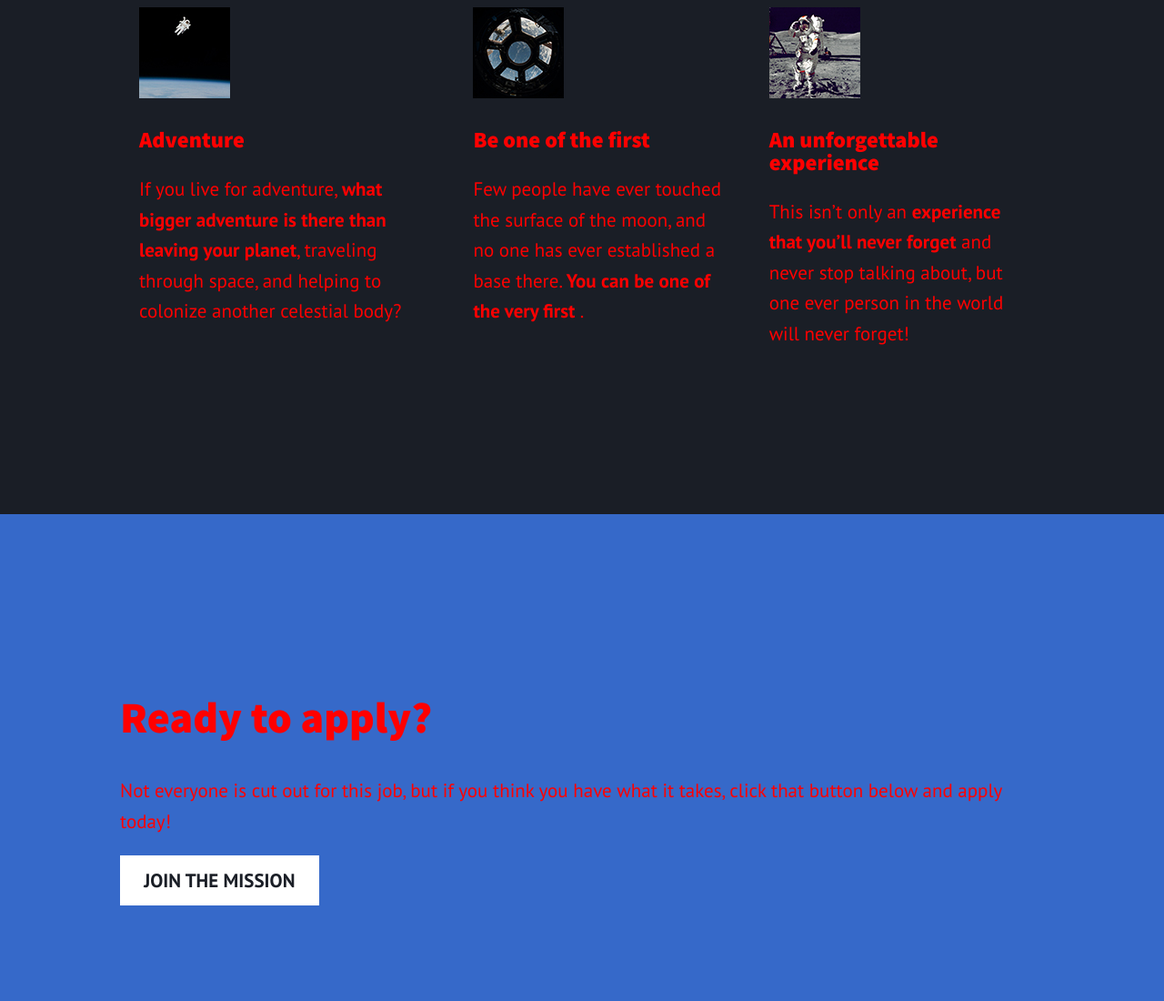
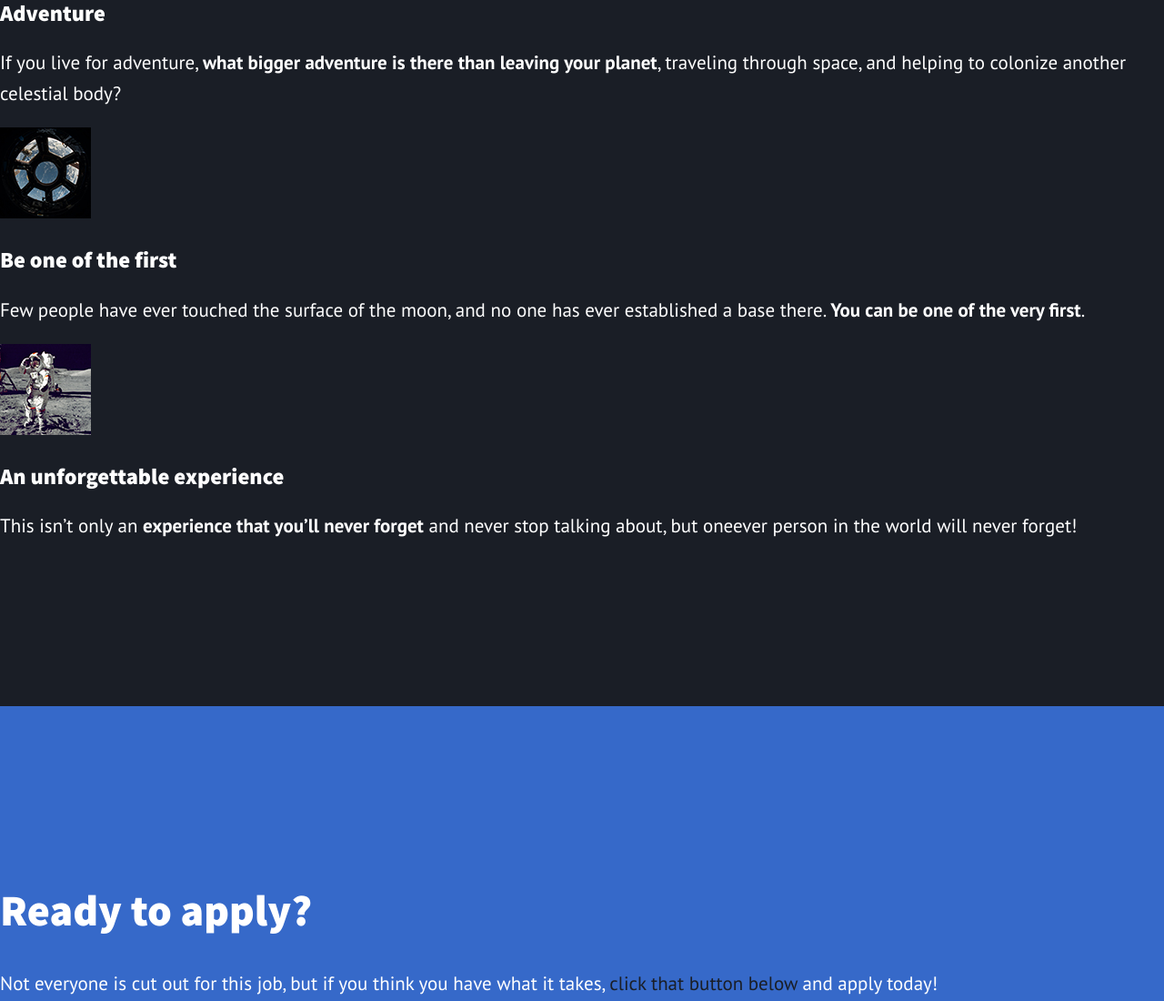
Before and after one commit to epocolis/html_css_basics, a plain HTML site: page index.html in a window 1280 px wide. Shown: the part 1617-2717 px from the top of the page at 91% size. Drawn offline with Linux system fonts and the light colour scheme.

Commit message:
styled spans

```diff
--- a/index.css
+++ b/index.css
@@ -38,7 +38,7 @@ img {
 body {
     font-family: 'PT Sans', sans-serif;
     line-height: 1.6;
-    color: red;
+    color: white;
     background: #1A1E26;
     font-size: 21px;
 }
@@ -124,3 +124,11 @@ section {
 .extra-space {
     margin-top: 10rem;
 }
+
+.text-accent {
+    color:#3339C9;
+}
+
+.text-dark{
+    color:#1A1E26;
+}
--- a/index.html
+++ b/index.html
@@ -10,66 +10,45 @@
         href="https://fonts.googleapis.com/css2?family=PT+Sans:ital,wght@0,400;0,700;1,400&family=Source+Sans+Pro:wght@900&display=swap"
         rel="stylesheet">
     <link href="index.css" rel="stylesheet">
-
 </head>
 
 <body>
     <header class="hero">
-        <div class="container">
         <h1>Moonbase Alpha</h1>
         <p>We’re setting up a base on the moon <strong>and we need your help!</strong></p>
         <a href="mission.html" class="btn">join the mission</a>
-        </div>
     </header>
 
     <section>
-        <div class="container">
         <h2>We’re going to the moon and <span class="text-accent">we want you</span> to join the team</h2>
-            <p>The moon might look like a barren rock, but it’s an amazing place that will serve as <a href="#">
-                    our gateway to the rest of
-                    our galaxy
-                </a> as humanity starts to spread it’s wings beyond the one and only planet that we know so far.</p>
+        <p>The moon might look like a barren rock, but it’s an amazing place that will serve as <a href="#">our gateway
+                to the rest of our galaxy</a> as humanity starts to spread it’s wings beyond the one and only planet
+            that we know so far.</p>
 
-            <div class="split extra-space">
-                <div class="col">
         <img src="img/moon-1.jpg" alt='astronaught floating in space'>
         <h3>Adventure</h3>
-                    <p>If you live for adventure, <strong>what bigger adventure is there than leaving your
-                            planet</strong>,
-                        traveling through
-                        space, and helping to colonize another celestial body?</p>
-                </div>
-                <div class="col">
+        <p>If you live for adventure, <strong>what bigger adventure is there than leaving your planet</strong>,
+            traveling through space, and helping to colonize another celestial body?</p>
+
         <img src="img/moon-2.jpg" alt='view from inside space capsule looking back at earth'>
 
         <h3>Be one of the first</h3>
-                    <p>Few people have ever touched the surface of the moon, and no one has ever established a base
-                        there. <strong>
-                            You can
-                            be one of the very first
-                        </strong>.</p>
-                </div>
-                <div class="col">
+        <p>Few people have ever touched the surface of the moon, and no one has ever established a base there. <strong>
+                You can be one of the very first</strong>.</p>
+
         <img src="img/moon-3.jpg" alt='astronaught standing on the moon'>
 
         <h3>An unforgettable experience</h3>
-                    <p>This isn’t only an <strong>experience that you’ll never forget</strong> and never stop talking
-                        about, but one
-                        ever person in
-                        the world will never forget!</p>
-                </div>
-            </div>
-        </div>
+        <p>This isn’t only an <strong>experience that you’ll never forget</strong> and never stop talking about, but
+            oneever person in the world will never forget!</p>
     </section>
 
     <section class="accent-bg">
-        <div class="container">
         <h2>Ready to apply?</h2>
-            <p>Not everyone is cut out for this job, but if you think you have what it takes, click that button below
-                and apply
-                today!</p>
+        <p>Not everyone is cut out for this job, but if you think you have what it takes, <span class="text-dark">click
+                that button below</span>
+            and apply today!</p>
         <a href="mission.html" class="btn">join the mission</a>
-        </div>
     </section>
 </body>
 
```
Also changed, not shown: 1 other file. Lines whose indentation alone changed are shown as unchanged.
